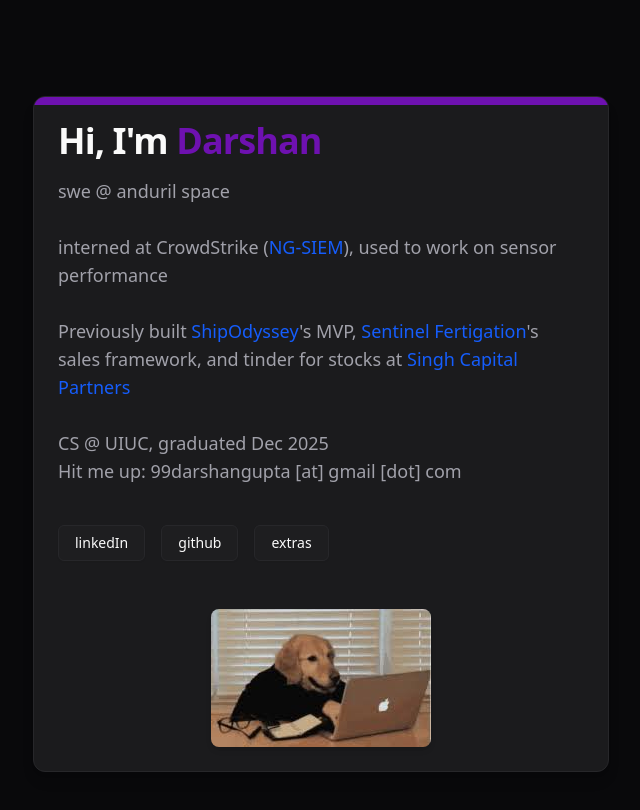
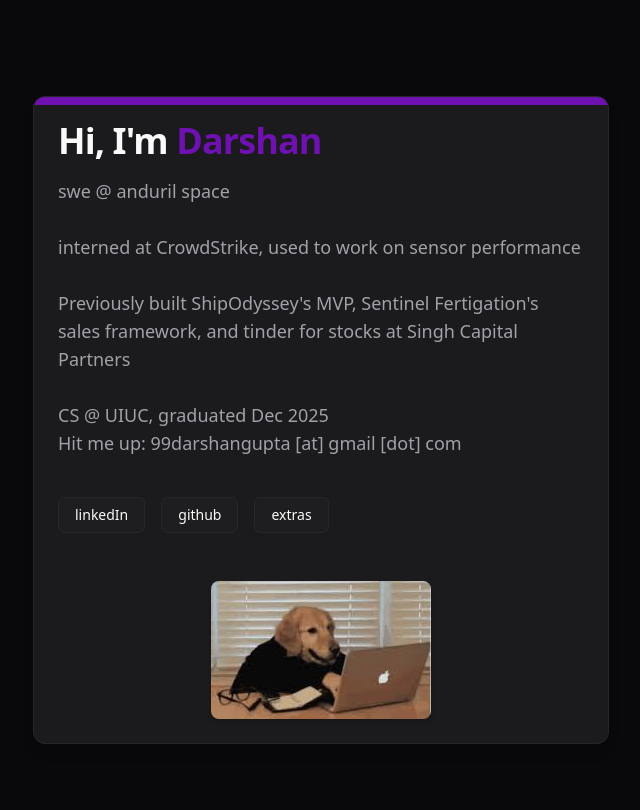
Before and after one commit to darshangupta/shadcnpersonalwebsite, a Next.js app: page / in a window 1280 px wide. Shown: the top 810 px of the page, without its empty margins (319-959 px from the left). Built offline with nearby package versions, Linux system fonts and the light colour scheme.

Commit message:
Remove all links and NG-SIEM mention from page
Co-Authored-By: Claude Sonnet 4.6 <noreply@anthropic.com>

```diff
--- a/src/app/page.tsx
+++ b/src/app/page.tsx
@@ -21,10 +21,10 @@ export default function Home() {
               swe @ anduril space
               <br />
               <br />
-              interned at CrowdStrike (<a href="https://www.crowdstrike.com/en-us/platform/next-gen-siem/" className="text-blue-600 hover:underline">NG-SIEM</a>), used to work on sensor performance
+              interned at CrowdStrike, used to work on sensor performance
               <br />
               <br />
-              Previously built <a href="https://shipodyssey.com" className="text-blue-600 hover:underline">ShipOdyssey</a>&apos;s MVP, <a href="https://www.sentinelfertigation.com" className="text-blue-600 hover:underline">Sentinel Fertigation</a>&apos;s sales framework, and tinder for stocks at <a href="https://www.linkedin.com/company/singh-capital/" className="text-blue-600 hover:underline">Singh Capital Partners</a><br />
+              Previously built ShipOdyssey&apos;s MVP, Sentinel Fertigation&apos;s sales framework, and tinder for stocks at Singh Capital Partners<br />
               <br />
               CS @ UIUC, graduated Dec 2025<br />
               Hit me up: 99darshangupta [at] gmail [dot] com
@@ -33,21 +33,9 @@ export default function Home() {
 
           </div>
           <div className="flex flex-wrap gap-4 pt-4">
-            <Button variant="outline" asChild>
-              <a href="https://www.linkedin.com/in/darshangupta/" target="_blank" rel="noopener noreferrer">
-                linkedIn
-              </a>
-            </Button>
-            <Button variant="outline" asChild>
-              <a href="https://github.com/darshangupta" target="_blank" rel="noopener noreferrer">
-                github
-              </a>
-            </Button>
-            <Button variant="outline" asChild>
-              <a href="https://photos.app.goo.gl/9EzYnAhMbBxN9cH49" target="_blank" rel="noopener noreferrer">
-                extras
-              </a>
-            </Button>
+            <Button variant="outline">linkedIn</Button>
+            <Button variant="outline">github</Button>
+            <Button variant="outline">extras</Button>
           </div>
           <div className="flex justify-center pt-6">
             <img src="/realdog.png" alt="Dog coding meme" className="rounded-lg max-w-xs shadow-md" />
```
